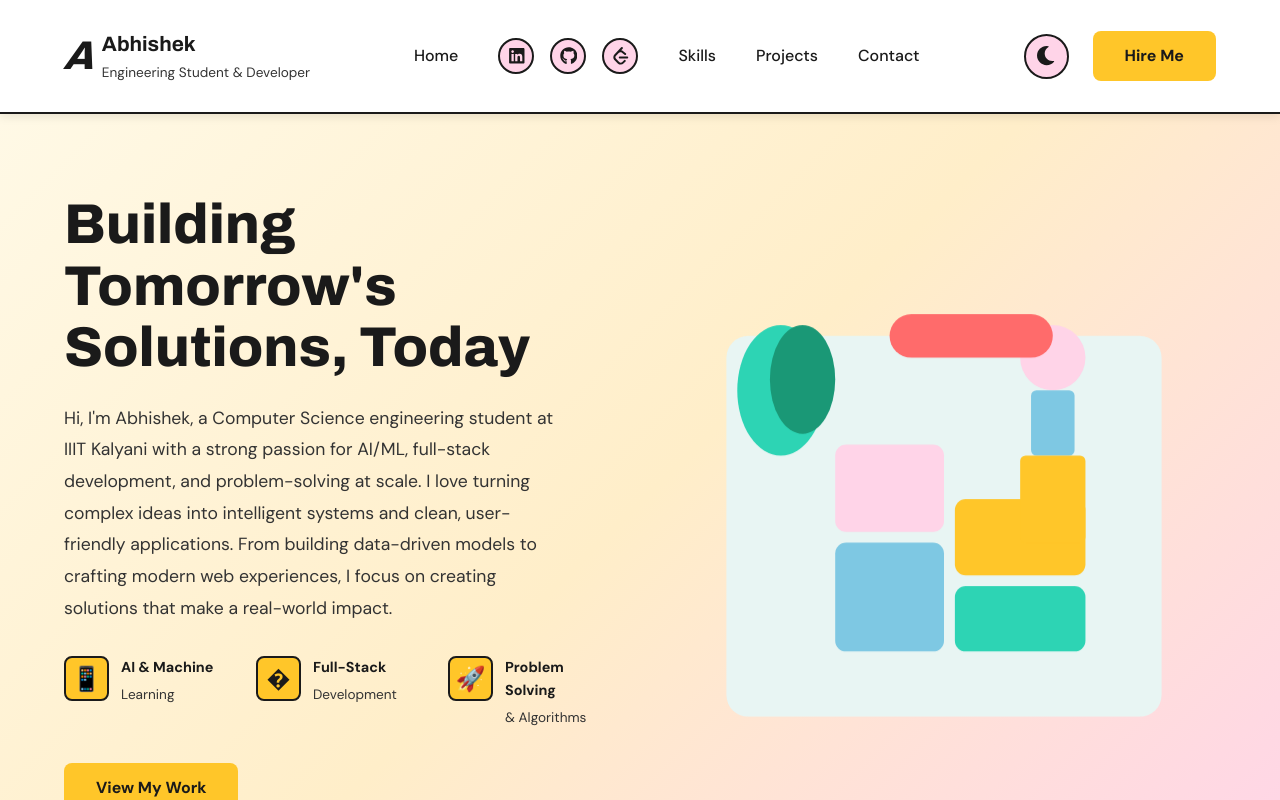
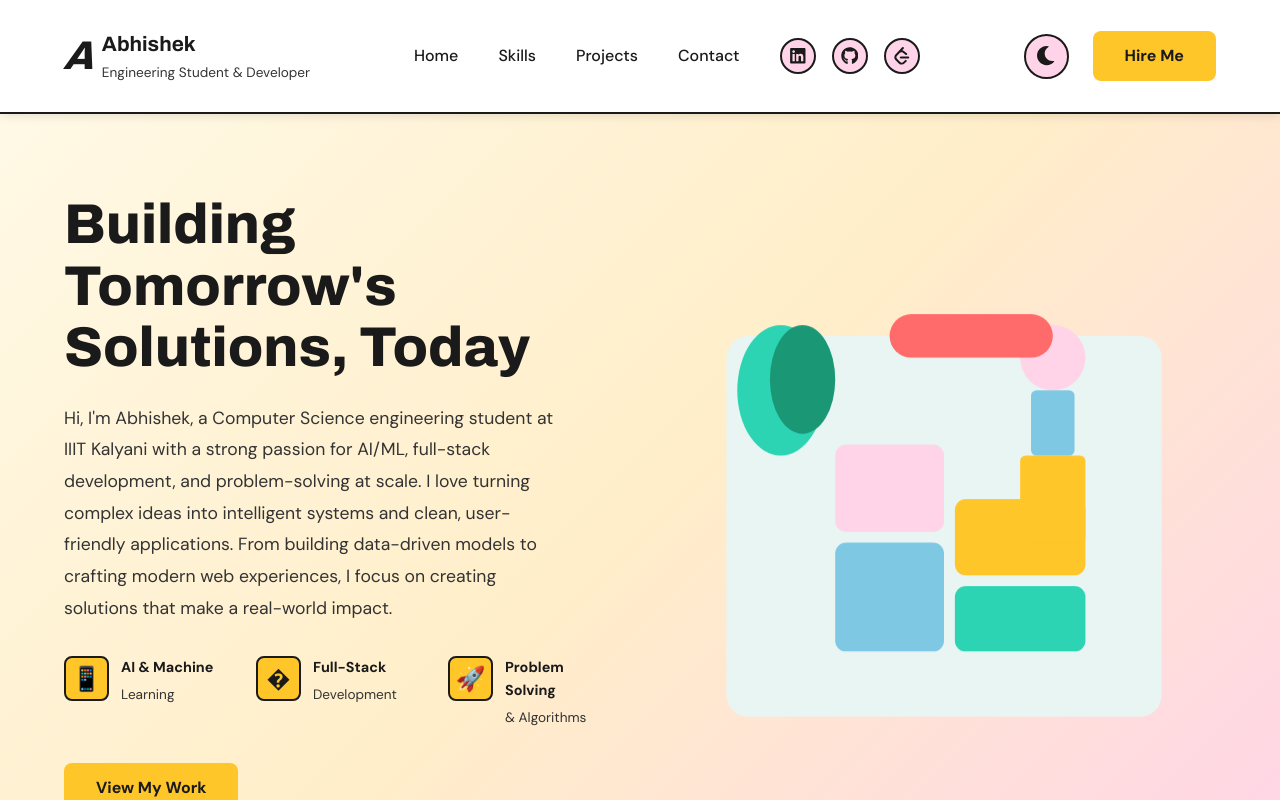
Before and after one commit to itsmeaabhii/Portfolio, a React (Create React App) app: page / in a window 1280 px wide. Shown: the top 800 px of the page. Built offline with nearby package versions, Linux system fonts and the light colour scheme; the HTML template or start-up script is replaced by a standard one.

Commit message:
fix: reorder navigation items - social icons moved to end

```diff
--- a/src/components/Header.js
+++ b/src/components/Header.js
@@ -47,6 +47,9 @@ function Header() {
 
       <ul className={`nav-links ${isMenuOpen ? 'active' : ''}`}>
         <li><a href="#home" onClick={closeMenu}>Home</a></li>
+        <li><a href="#services" onClick={closeMenu}>Skills</a></li>
+        <li><a href="#projects" onClick={closeMenu}>Projects</a></li>
+        <li><a href="#contact" onClick={closeMenu}>Contact</a></li>
         <li className="social-icons-nav">
           <a href="https://www.linkedin.com/in/abhishek-prakash-0391402b7/" target="_blank" rel="noopener noreferrer" onClick={closeMenu} aria-label="LinkedIn">
             <FaLinkedin />
@@ -58,9 +61,6 @@ function Header() {
             <SiLeetcode />
           </a>
         </li>
-        <li><a href="#services" onClick={closeMenu}>Skills</a></li>
-        <li><a href="#projects" onClick={closeMenu}>Projects</a></li>
-        <li><a href="#contact" onClick={closeMenu}>Contact</a></li>
       </ul>
 
       <div className="nav-actions">
```
